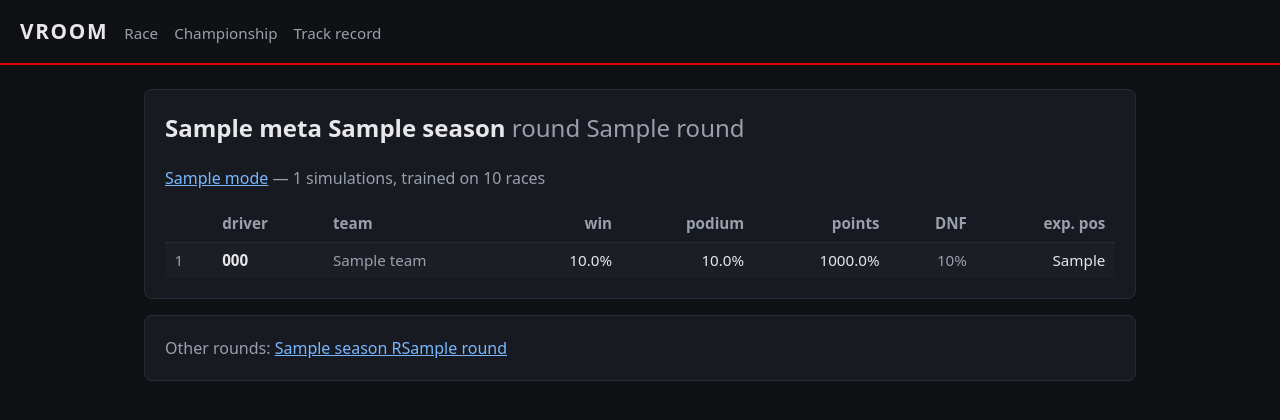
After one commit to C-is-for-Cicero/vroom, a FastAPI app: template src/vroom/templates/race.html in a window 1280 px wide. The commit adds this page. Shown: the top 420 px of the page. Run offline with FastAPI, Linux system fonts and the light colour scheme; the template is opened without the code that fills it: most values are stand-ins (such as "Sample title", 1, 10 or a date in 2020); parts of the project's set-up code (start-up, migrations or seed data) failed here and were passed over; some libraries are stand-ins or nearby versions.

Commit message:
Wire webapp views to pipeline outputs
- / redirects to the newest race prediction; /race/{season}/{round} shows
  per-driver win/podium/points/DNF probabilities with a pre/post-quali
  toggle (post supersedes pre when both exist)
- /championship renders the title simulation (drivers + constructors)
- /track-record renders docs/EVAL_LOG.md (model-vs-baseline tables)
- dark table styling in the base template; markdown dep for the eval page

Pages read the JSONs written by f1pred.predict and f1pred.sim.championship,
which the VPS cron regenerates. Auth comes before public exposure.

Co-Authored-By: Claude Fable 5 <noreply@anthropic.com>
Claude-Session: https://claude.ai/code/session_01JVR52cbLn6m87aqBAgtUt9

```diff
--- a/pyproject.toml
+++ b/pyproject.toml
@@ -27,6 +27,7 @@ web = [
     "python-multipart>=0.0.9",
     "itsdangerous>=2.1",
     "passlib[bcrypt]>=1.7",
+    "markdown>=3.5",
 ]
 dev = [
     "vroom[web]",
--- a/src/vroom/app.py
+++ b/src/vroom/app.py
@@ -1,25 +1,57 @@
-"""Vroom web app shell.
+"""Vroom web app.
 
-Serves the landing page and a health endpoint. The real views (race
-prediction, championship sim, model track record, driver/team profiles,
-track fingerprints) land as their pipeline stages are built; auth (invite-only
-accounts, viewing only) comes with the first real view. See docs/DECISIONS.md.
+Read-only views over the pipeline's outputs:
+- /                      latest race prediction (or an ingest hint)
+- /race/{season}/{round} one race's probabilities, pre/post-quali toggle
+- /championship          title probabilities from the championship sim
+- /track-record          the walk-forward eval log (model vs baselines)
+
+Pages read the JSON files written by `python -m f1pred.predict` and
+`python -m f1pred.sim.championship`; the scheduled refresh on the VPS
+regenerates them. Auth (invite-only accounts) is wired in before exposure
+on the public domain.
 """
 
 from __future__ import annotations
 
+import json
+import re
 from pathlib import Path
 
-from fastapi import FastAPI, Request
-from fastapi.responses import HTMLResponse
+from fastapi import FastAPI, HTTPException, Request
+from fastapi.responses import HTMLResponse, RedirectResponse
 from fastapi.templating import Jinja2Templates
 
-from f1pred.config import CURRENT_SEASON, JOLPICA_RAW_DIR
+from f1pred.config import PROCESSED_DIR, REPO_ROOT
 
 TEMPLATES_DIR = Path(__file__).parent / "templates"
+PREDICTIONS_DIR = PROCESSED_DIR / "predictions"
+EVAL_LOG = REPO_ROOT / "docs" / "EVAL_LOG.md"
+
+_PRED_FILE = re.compile(r"^(\d{4})_(\d{2})_(pre_quali|post_quali)\.json$")
 
 templates = Jinja2Templates(directory=str(TEMPLATES_DIR))
 app = FastAPI(title="Vroom", docs_url=None, redoc_url=None)
+
+
+def _prediction_index() -> list[dict]:
+    """Available race predictions, newest first."""
+    entries = []
+    if PREDICTIONS_DIR.exists():
+        for path in PREDICTIONS_DIR.iterdir():
+            m = _PRED_FILE.match(path.name)
+            if m:
+                entries.append(
+                    {"season": int(m.group(1)), "round": int(m.group(2)), "mode": m.group(3)}
+                )
+    return sorted(entries, key=lambda e: (e["season"], e["round"]), reverse=True)
+
+
+def _load_prediction(season: int, round_number: int, mode: str) -> dict | None:
+    path = PREDICTIONS_DIR / f"{season}_{round_number:02d}_{mode}.json"
+    if not path.exists():
+        return None
+    return json.loads(path.read_text())
 
 
 @app.get("/health")
@@ -28,10 +60,61 @@ def health() -> dict[str, str]:
 
 
 @app.get("/", response_class=HTMLResponse)
-def index(request: Request) -> HTMLResponse:
-    ingested = JOLPICA_RAW_DIR.exists() and any(JOLPICA_RAW_DIR.iterdir())
+def index(request: Request):
+    preds = _prediction_index()
+    if not preds:
+        return templates.TemplateResponse(request, "index.html", {"predictions": []})
+    latest = preds[0]
+    return RedirectResponse(f"/race/{latest['season']}/{latest['round']}")
+
+
+@app.get("/race/{season}/{round_number}", response_class=HTMLResponse)
+def race(request: Request, season: int, round_number: int, mode: str | None = None):
+    available = {
+        e["mode"] for e in _prediction_index()
+        if e["season"] == season and e["round"] == round_number
+    }
+    if not available:
+        raise HTTPException(404, "no prediction for this round yet")
+    # post-quali supersedes pre-quali once it exists
+    use_mode = mode if mode in available else (
+        "post_quali" if "post_quali" in available else "pre_quali"
+    )
+    data = _load_prediction(season, round_number, use_mode)
     return templates.TemplateResponse(
         request,
-        "index.html",
-        {"season": CURRENT_SEASON, "ingested": ingested},
+        "race.html",
+        {
+            "meta": data["meta"],
+            "drivers": data["drivers"],
+            "modes": sorted(available),
+            "mode": use_mode,
+            "all_predictions": _prediction_index(),
+        },
     )
+
+
+@app.get("/championship", response_class=HTMLResponse)
+def championship(request: Request, season: int | None = None):
+    files = sorted(PREDICTIONS_DIR.glob("*_championship.json")) if PREDICTIONS_DIR.exists() else []
+    if season is not None:
+        files = [f for f in files if f.name.startswith(str(season))]
+    if not files:
+        raise HTTPException(404, "no championship simulation yet")
+    data = json.loads(files[-1].read_text())
+    return templates.TemplateResponse(
+        request,
+        "championship.html",
+        {"meta": data["meta"], "drivers": data["drivers"], "teams": data["teams"]},
+    )
+
+
+@app.get("/track-record", response_class=HTMLResponse)
+def track_record(request: Request):
+    try:
+        import markdown
+
+        body = markdown.markdown(EVAL_LOG.read_text(), extensions=["tables"])
+    except FileNotFoundError:
+        body = "<p>No evaluation log yet.</p>"
+    return templates.TemplateResponse(request, "track_record.html", {"body": body})
--- a/src/vroom/templates/base.html
+++ b/src/vroom/templates/base.html
@@ -43,6 +43,14 @@
     }
     .muted { color: var(--muted); }
     .tag { color: var(--accent); font-weight: 600; }
+    table { width: 100%; border-collapse: collapse; font-size: 0.95rem; }
+    th, td { padding: 0.4rem 0.6rem; text-align: left; }
+    th { color: var(--muted); font-weight: 600; border-bottom: 1px solid var(--border); }
+    tbody tr:nth-child(odd) { background: rgba(255, 255, 255, 0.02); }
+    td.num, th.num { text-align: right; font-variant-numeric: tabular-nums; }
+    a { color: #7ab7ff; }
+    .eval-log table { margin: 0.75rem 0; }
+    .eval-log td, .eval-log th { border-bottom: 1px solid var(--border); }
   </style>
 </head>
 <body>
@@ -50,10 +58,8 @@
     <h1>Vroom</h1>
     <nav>
       <a href="/">Race</a>
-      <a href="/">Championship</a>
-      <a href="/">Track record</a>
-      <a href="/">Drivers &amp; teams</a>
-      <a href="/">Tracks</a>
+      <a href="/championship">Championship</a>
+      <a href="/track-record">Track record</a>
     </nav>
   </header>
   <main>{% block content %}{% endblock %}</main>
--- /dev/null
+++ b/src/vroom/templates/race.html
@@ -0,0 +1,45 @@
+{% extends "base.html" %}
+{% block title %}{{ meta.race_name }} {{ meta.season }} — Vroom{% endblock %}
+{% block content %}
+<div class="panel">
+  <h2 style="margin-top:0">{{ meta.race_name }} {{ meta.season }}
+    <span class="muted" style="font-weight:normal">round {{ meta.round }}</span></h2>
+  <p class="muted">
+    {% for m in modes %}
+      {% if m == mode %}<strong class="tag">{{ m }}</strong>{% else %}
+      <a href="?mode={{ m }}">{{ m }}</a>{% endif %}{% if not loop.last %} · {% endif %}
+    {% endfor %}
+    — {{ meta.n_sims }} simulations, trained on {{ meta.trained_races }} races
+  </p>
+  <table>
+    <thead>
+      <tr><th></th><th>driver</th><th>team</th>
+        {% if mode == 'post_quali' %}<th class="num">grid</th>{% endif %}
+        <th class="num">win</th><th class="num">podium</th><th class="num">points</th>
+        <th class="num">DNF</th><th class="num">exp. pos</th></tr>
+    </thead>
+    <tbody>
+      {% for d in drivers %}
+      <tr>
+        <td class="muted">{{ loop.index }}</td>
+        <td><strong>{{ d.driver_code or d.driver_id }}</strong></td>
+        <td class="muted">{{ d.team }}</td>
+        {% if mode == 'post_quali' %}<td class="num">{{ d.grid }}</td>{% endif %}
+        <td class="num">{{ '%.1f%%'|format(d.p_win * 100) }}</td>
+        <td class="num">{{ '%.1f%%'|format(d.p_podium * 100) }}</td>
+        <td class="num">{{ '%.1f%%'|format(d.p_points * 100) }}</td>
+        <td class="num muted">{{ '%.0f%%'|format(d.p_dnf * 100) }}</td>
+        <td class="num">{{ d.exp_position }}</td>
+      </tr>
+      {% endfor %}
+    </tbody>
+  </table>
+</div>
+<div class="panel muted">
+  <p style="margin:0">Other rounds:
+    {% for p in all_predictions[:12] %}
+      <a href="/race/{{ p.season }}/{{ p.round }}">{{ p.season }} R{{ p.round }}</a>{% if not loop.last %} · {% endif %}
+    {% endfor %}
+  </p>
+</div>
+{% endblock %}
--- /dev/null
+++ b/src/vroom/templates/track_record.html
@@ -0,0 +1,5 @@
+{% extends "base.html" %}
+{% block title %}Track record — Vroom{% endblock %}
+{% block content %}
+<div class="panel eval-log">{{ body | safe }}</div>
+{% endblock %}
```
Also changed, not shown: src/vroom/templates/championship.html (added, +35 -0 lines), src/vroom/templates/index.html (+6 -14 lines).
